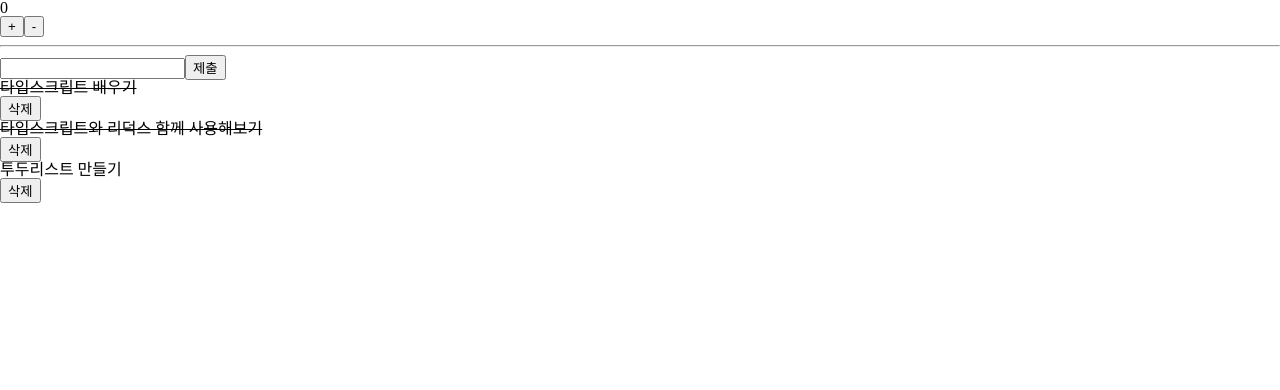
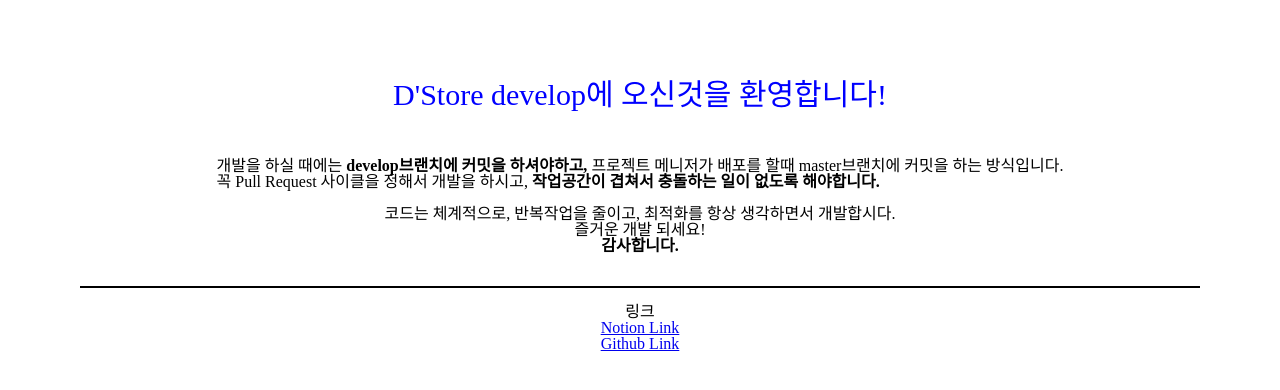
Before and after one commit to D-Store/DStore_client, a React (Create React App) app: page / in a window 1280 px wide. Shown: the top 390 px of the page. Built offline with nearby package versions, Linux system fonts and the light colour scheme.

Commit message:
ADD template

```diff
--- a/src/App.tsx
+++ b/src/App.tsx
@@ -1,12 +1,72 @@
-import Hello from 'components/Hello';
 import React from 'react';
 import 'styles/App.scss';
 
 function App() {
   return (
-    <>
-      <Hello />
-    </>
+    <div
+      style={{
+        display: 'flex',
+        justifyContent: 'center',
+        alignItems: 'center',
+        flexDirection: 'column',
+        padding: '5rem',
+      }}
+    >
+      <h1
+        style={{
+          fontSize: '30px',
+          color: 'blue',
+          marginBottom: '3rem',
+        }}
+      >
+        D'Store develop에 오신것을 환영합니다!
+      </h1>
+      <p>
+        개발을 하실 때에는{' '}
+        <span
+          style={{
+            fontWeight: 'bold',
+          }}
+        >
+          develop브랜치에 커밋을 하셔야하고,
+        </span>{' '}
+        프로젝트 메니저가 배포를 할때 master브랜치에 커밋을 하는 방식입니다. <br />꼭 Pull Request
+        사이클을 정해서 개발을 하시고,{' '}
+        <span
+          style={{
+            fontWeight: 'bold',
+          }}
+        >
+          작업공간이 겹쳐서 충돌하는 일이 없도록 해야합니다.
+        </span>
+        <div
+          style={{
+            margin: '1rem',
+            textAlign: 'center',
+          }}
+        >
+          <h1>코드는 체계적으로, 반복작업을 줄이고, 최적화를 항상 생각하면서 개발합시다.</h1>
+          <h1>즐거운 개발 되세요!</h1>
+          <h1
+            style={{
+              fontWeight: 'bold',
+            }}
+          >
+            감사합니다.
+          </h1>
+        </div>
+      </p>
+      <div
+        style={{
+          border: '1px solid black',
+          width: '100%',
+          margin: '1rem',
+        }}
+      ></div>
+      링크
+      <a href="https://www.notion.so/44242504aab74283ae229b422fea458d">Notion Link</a>
+      <a href="https://github.com/D-Store/DStore_client">Github Link</a>
+    </div>
   );
 }
 
--- a/src/components/Hello.tsx
+++ /dev/null
@@ -1,51 +0,0 @@
-import React, { useCallback } from 'react';
-import useCoutner from 'hooks/useCounter';
-import useTodo from 'hooks/useTodo';
-import useInput from 'hooks/useInput';
-const todoItemStyle = {
-  textDecoration: 'line-through',
-};
-const Hello = () => {
-  const input = useInput();
-  const { number, onIncrease, onDecrease } = useCoutner();
-  const { todos, onAddTodo, onRemoveTodo, onToggleTodo } = useTodo();
-
-  const onSubmit = useCallback(
-    (text: string) => {
-      console.log(text);
-      onAddTodo(text);
-    },
-    [onAddTodo]
-  );
-
-  const onDelete = useCallback(
-    (id: number) => {
-      console.log(id);
-      onRemoveTodo(id);
-    },
-    [onRemoveTodo]
-  );
-
-  return (
-    <>
-      <h1>{number}</h1>
-      <button onClick={onIncrease}>+</button>
-      <button onClick={onDecrease}>-</button>
-      <hr />
-      <input type="text" {...input} />
-      <button onClick={() => onSubmit(input.value)}>제출</button>
-      <ul>
-        {todos.map((todo) => (
-          <li key={todo.id}>
-            <div style={todo.done ? todoItemStyle : {}} onClick={() => onToggleTodo(todo.id)}>
-              {todo.text}
-            </div>
-            <button onClick={() => onDelete(todo.id)}>삭제</button>
-          </li>
-        ))}
-      </ul>
-    </>
-  );
-};
-
-export default Hello;
--- a/src/hooks/useCounter.ts
+++ /dev/null
@@ -1,19 +0,0 @@
-import { useDispatch, useSelector } from 'react-redux';
-import { RootState } from 'modules';
-import { useCallback } from 'react';
-import { decrease, increase } from 'modules/counter/counterActions';
-const useCounter = () => {
-  const dispatch = useDispatch();
-
-  const number = useSelector((state: RootState) => state.counter.number);
-  const onIncrease = useCallback(() => dispatch(increase()), [dispatch]);
-  const onDecrease = useCallback(() => dispatch(decrease()), [dispatch]);
-
-  return {
-    number,
-    onIncrease,
-    onDecrease,
-  };
-};
-
-export default useCounter;
--- a/src/hooks/useInput.ts
+++ /dev/null
@@ -1,14 +0,0 @@
-import React, { useState } from 'react';
-
-const useInput = (initialValue: string = '') => {
-  const [value, setValue] = useState(initialValue);
-  const onChange = (e: React.ChangeEvent<HTMLInputElement>) => {
-    setValue(e.target.value);
-  };
-
-  return {
-    value,
-    onChange,
-  };
-};
-export default useInput;
--- a/src/hooks/useTodo.ts
+++ /dev/null
@@ -1,32 +0,0 @@
-import { useDispatch, useSelector } from 'react-redux';
-import { addTodo, removeTodo, toggleTodo } from 'modules/todo/todoActions';
-import { RootState } from 'modules';
-import { useCallback } from 'react';
-
-function useTodo() {
-  const dispatch = useDispatch();
-
-  const todos = useSelector((state: RootState) => state.todo);
-  const onAddTodo = useCallback(
-    (text: string) => {
-      dispatch(addTodo(text));
-    },
-    [dispatch]
-  );
-  const onToggleTodo = useCallback(
-    (id: number) => {
-      dispatch(toggleTodo(id));
-    },
-    [dispatch]
-  );
-  const onRemoveTodo = useCallback(
-    (id: number) => {
-      dispatch(removeTodo(id));
-    },
-    [dispatch]
-  );
-
-  return { todos, onAddTodo, onToggleTodo, onRemoveTodo };
-}
-
-export default useTodo;
--- a/src/modules/counter/counterActions.ts
+++ /dev/null
@@ -1,10 +0,0 @@
-export const INCREASE = 'counter/INCREASE' as const;
-export const DECREASE = 'counter/DECREASE' as const;
-
-export const increase = () => ({
-  type: INCREASE,
-});
-
-export const decrease = () => ({
-  type: DECREASE,
-});
--- a/src/modules/counter/counterReducer.ts
+++ /dev/null
@@ -1,23 +0,0 @@
-import { INCREASE, DECREASE } from './counterActions';
-import { ActionsType, counterReducerType } from './counterTypes';
-
-const initialState = {
-  number: 0,
-};
-
-function counterReducer(state: counterReducerType = initialState, action: ActionsType) {
-  switch (action.type) {
-    case INCREASE:
-      return {
-        number: state.number + 1,
-      };
-    case DECREASE:
-      return {
-        number: state.number - 1,
-      };
-    default:
-      return state;
-  }
-}
-
-export default counterReducer;
--- a/src/modules/index.ts
+++ b/src/modules/index.ts
@@ -1,11 +1,6 @@
 import { combineReducers } from 'redux';
-import counter from './counter/counterReducer';
-import todo from './todo/todoReducer';
 
-const rootReducer = combineReducers({
-  counter,
-  todo,
-});
+const rootReducer = combineReducers({});
 
 export default rootReducer;
 
--- a/src/modules/todo/todoActions.ts
+++ /dev/null
@@ -1,18 +0,0 @@
-export const ADD_TODO = 'todo/ADD_TODO' as const;
-export const REMOVE_TODO = 'todo/REMOVE_TODO' as const;
-export const TOGGLE_TODO = 'todo/TOGGLE_TODO' as const;
-
-export const addTodo = (text: string) => ({
-  type: ADD_TODO,
-  payload: text,
-});
-
-export const toggleTodo = (id: number) => ({
-  type: TOGGLE_TODO,
-  payload: id,
-});
-
-export const removeTodo = (id: number) => ({
-  type: REMOVE_TODO,
-  payload: id,
-});
--- a/src/modules/todo/todoReducer.ts
+++ /dev/null
@@ -1,30 +0,0 @@
-import { ADD_TODO, REMOVE_TODO, TOGGLE_TODO } from './todoActions';
-import { ActionsTodo, Todo, Todos } from './todoType';
-
-const initialState: Todos = [
-  { id: 1, text: '타입스크립트 배우기', done: true },
-  { id: 2, text: '타입스크립트와 리덕스 함께 사용해보기', done: true },
-  { id: 3, text: '투두리스트 만들기', done: false },
-];
-
-function todoReducer(state: Todos = initialState, action: ActionsTodo) {
-  switch (action.type) {
-    case ADD_TODO:
-      const nextId = Math.max(...state.map((todo) => todo.id)) + 1;
-      return state.concat({
-        id: nextId,
-        text: action.payload,
-        done: false,
-      });
-    case REMOVE_TODO:
-      return state.filter((todo: Todo) => todo.id !== action.payload);
-    case TOGGLE_TODO:
-      return state.map((todo: Todo) =>
-        todo.id === action.payload ? { ...todo, done: !todo.done } : todo
-      );
-    default:
-      return state;
-  }
-}
-
-export default todoReducer;
```
Also changed, not shown: src/modules/counter/counterTypes.ts (deleted, +0 -7 lines), src/modules/todo/todoType.ts (deleted, +0 -14 lines).
